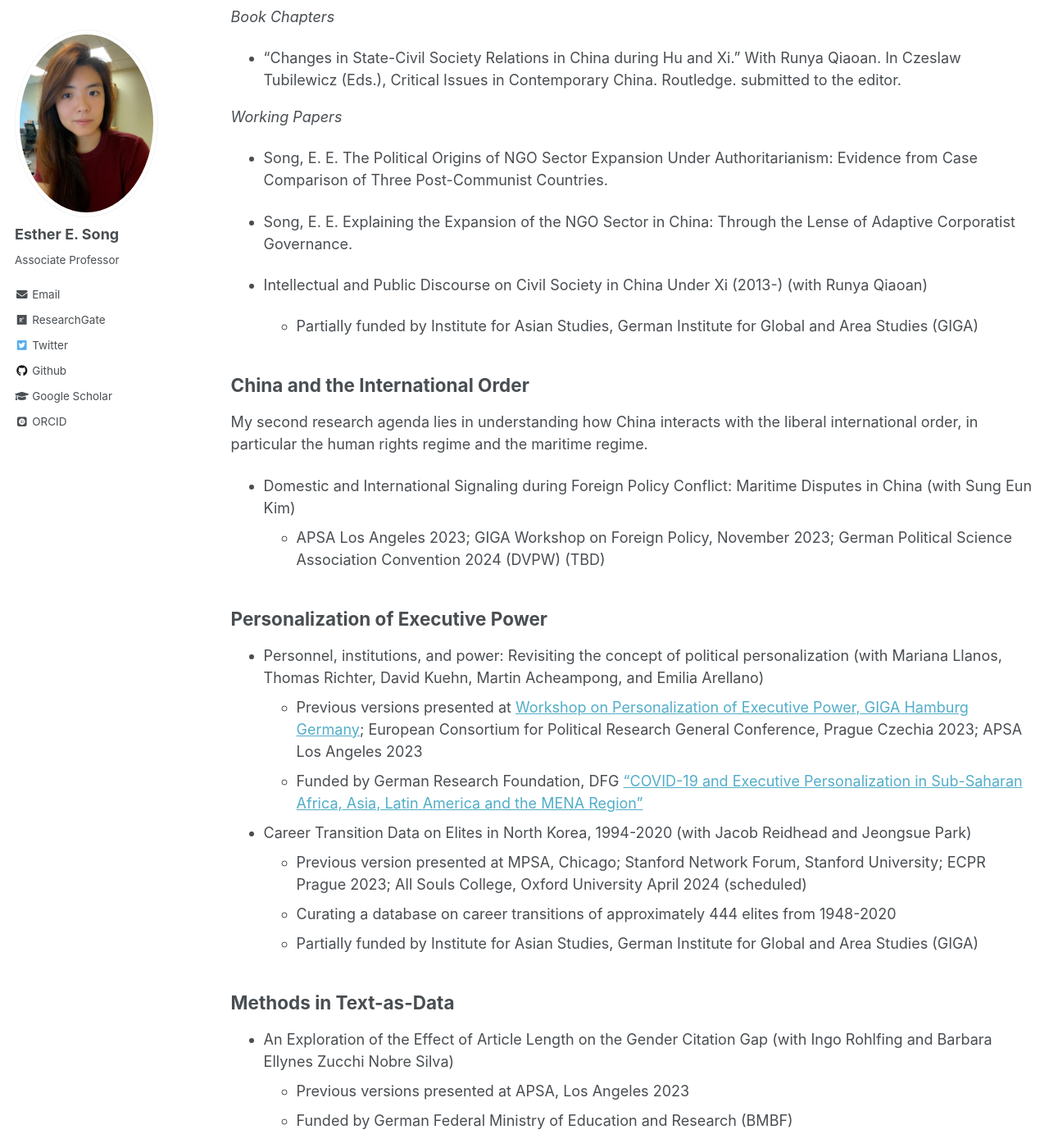
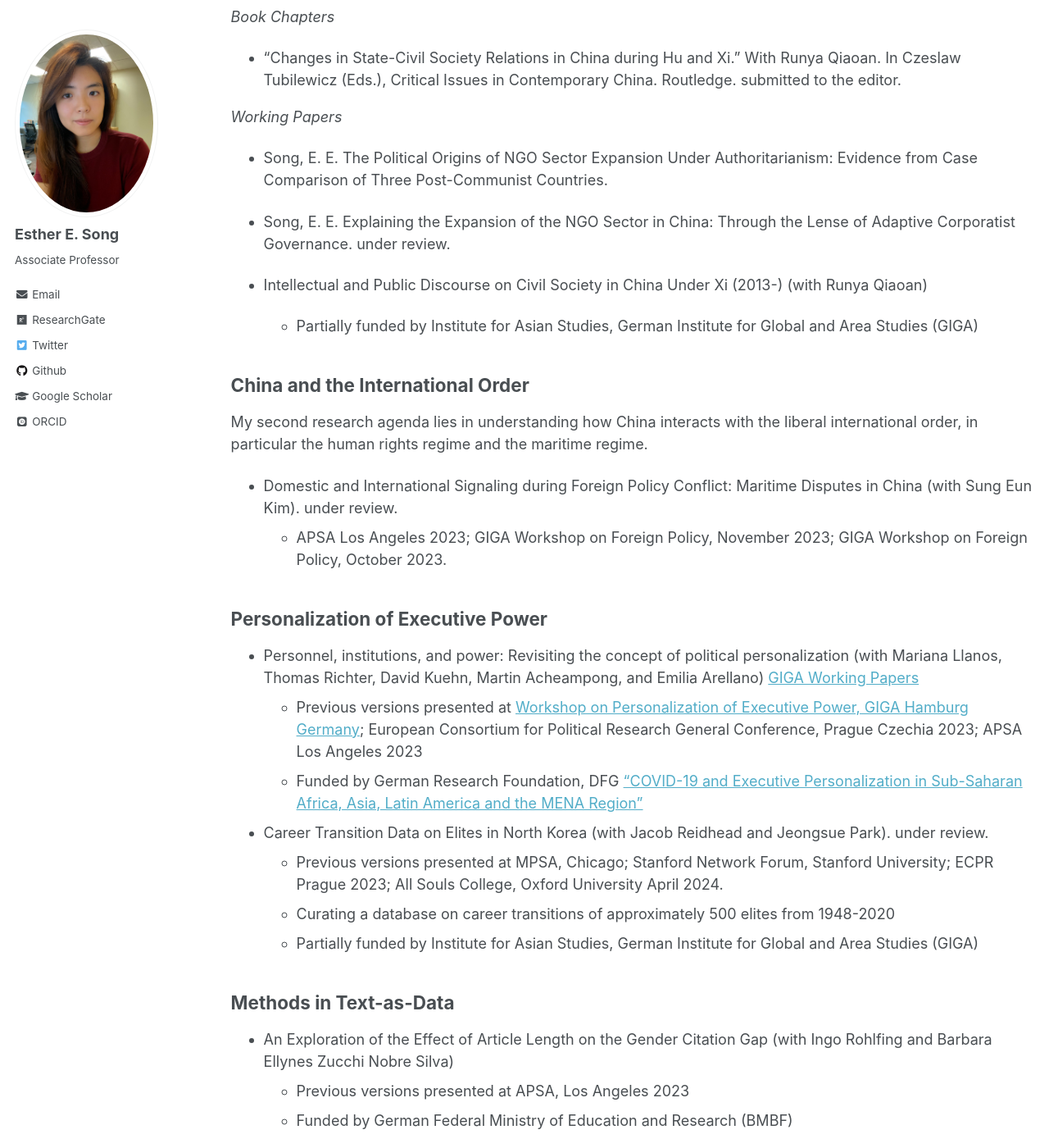
Before and after one commit to ehsong/ehsong.github.io, a Jekyll site: the page built from _pages/research.md, in a window 1280 px wide and 1400 px high, scrolled down 2875 px. Shown: the whole window at 82% size. Built offline with Jekyll 4.4.1, drawn with Linux system fonts in a browser that asks for light colours; some web fonts are replaced.

Commit message:
Update research.md

```diff
--- a/_pages/research.md
+++ b/_pages/research.md
@@ -61,7 +61,7 @@ What explains the growth of the NGO sector in China during the recent decades? D
 
 * Song, E. E. The Political Origins of NGO Sector Expansion Under Authoritarianism: Evidence from Case Comparison of Three Post-Communist Countries.
 
-* Song, E. E. Explaining the Expansion of the NGO Sector in China: Through the Lense of Adaptive Corporatist Governance.
+* Song, E. E. Explaining the Expansion of the NGO Sector in China: Through the Lense of Adaptive Corporatist Governance. under review.
 
 * Intellectual and Public Discourse on Civil Society in China Under Xi (2013-) (with Runya Qiaoan)
   * Partially funded by Institute for Asian Studies, German Institute for Global and Area Studies (GIGA)
@@ -70,18 +70,18 @@ What explains the growth of the NGO sector in China during the recent decades? D
 
 My second research agenda lies in understanding how China interacts with the liberal international order, in particular the human rights regime and the maritime regime.
 
-* Domestic and International Signaling during Foreign Policy Conflict: Maritime Disputes in China (with Sung Eun Kim)
-  * APSA Los Angeles 2023; GIGA Workshop on Foreign Policy, November 2023; German Political Science Association Convention 2024 (DVPW) (TBD)
+* Domestic and International Signaling during Foreign Policy Conflict: Maritime Disputes in China (with Sung Eun Kim). under review.
+  * APSA Los Angeles 2023; GIGA Workshop on Foreign Policy, November 2023; GIGA Workshop on Foreign Policy, October 2023.
 
 ## Personalization of Executive Power
 
-* Personnel, institutions, and power: Revisiting the concept of political personalization (with Mariana Llanos, Thomas Richter, David Kuehn, Martin Acheampong, and Emilia Arellano)
+* Personnel, institutions, and power: Revisiting the concept of political personalization (with Mariana Llanos, Thomas Richter, David Kuehn, Martin Acheampong, and Emilia Arellano) [GIGA Working Papers](https://www.econstor.eu/bitstream/10419/281768/1/1878883526.pdf)
   * Previous versions presented at [Workshop on Personalization of Executive Power, GIGA Hamburg Germany](https://www.giga-hamburg.de/en/events/conferences-and-workshops/personalization-executive-power-conceptual-theoretical-empirical-perspectives); European Consortium for Political Research General Conference, Prague Czechia 2023; APSA Los Angeles 2023
   * Funded by German Research Foundation, DFG [“COVID-19 and Executive Personalization in Sub-Saharan Africa, Asia, Latin America and the MENA Region”](https://www.giga-hamburg.de/en/research-and-transfer/projects/covid-19-executive-personalization-sub-saharan-africa-asia-latin-america-mena-region)
 
-* Career Transition Data on Elites in North Korea, 1994-2020 (with Jacob Reidhead and Jeongsue Park)
-  * Previous version presented at MPSA, Chicago; Stanford Network Forum, Stanford University; ECPR Prague 2023; All Souls College, Oxford University April 2024 (scheduled)
-  * Curating a database on career transitions of approximately 444 elites from 1948-2020
+* Career Transition Data on Elites in North Korea (with Jacob Reidhead and Jeongsue Park). under review.
+  * Previous versions presented at MPSA, Chicago; Stanford Network Forum, Stanford University; ECPR Prague 2023; All Souls College, Oxford University April 2024.
+  * Curating a database on career transitions of approximately 500 elites from 1948-2020
   * Partially funded by Institute for Asian Studies, German Institute for Global and Area Studies (GIGA)
 
 ## Methods in Text-as-Data
```
